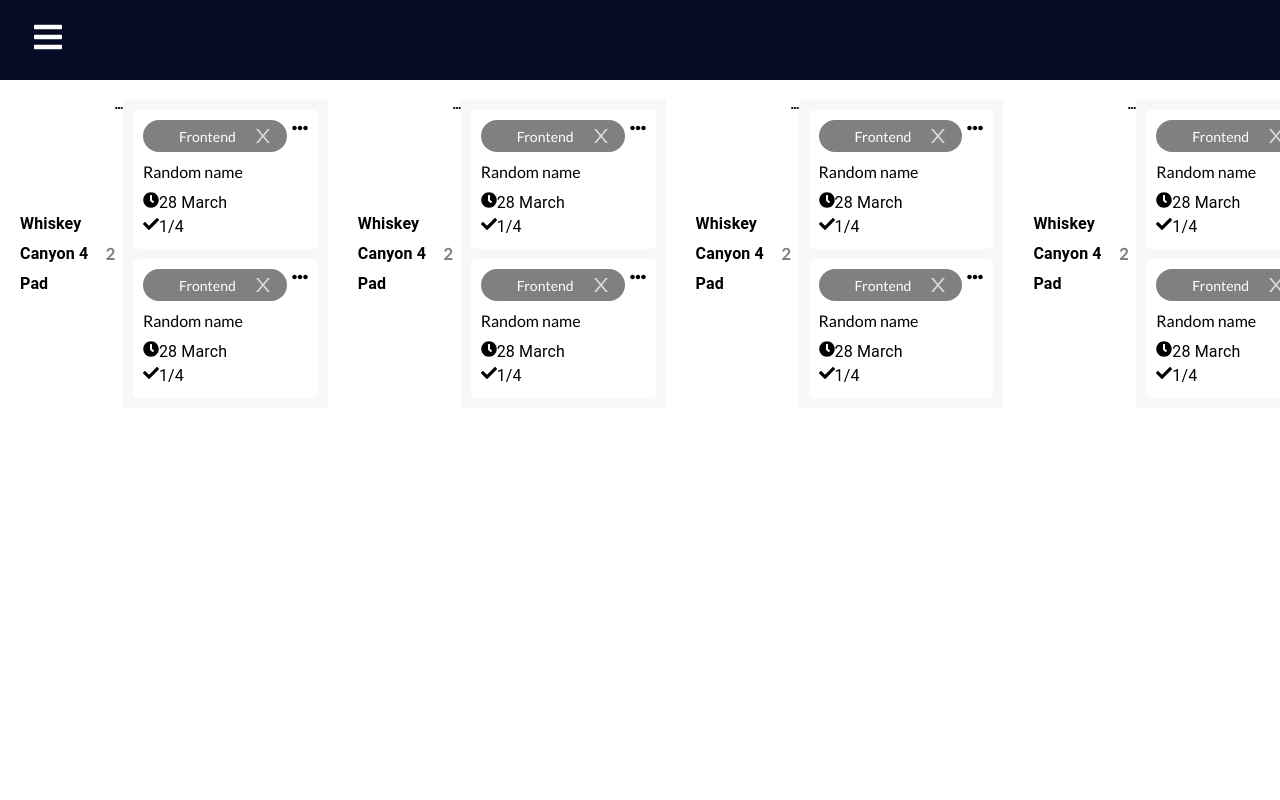
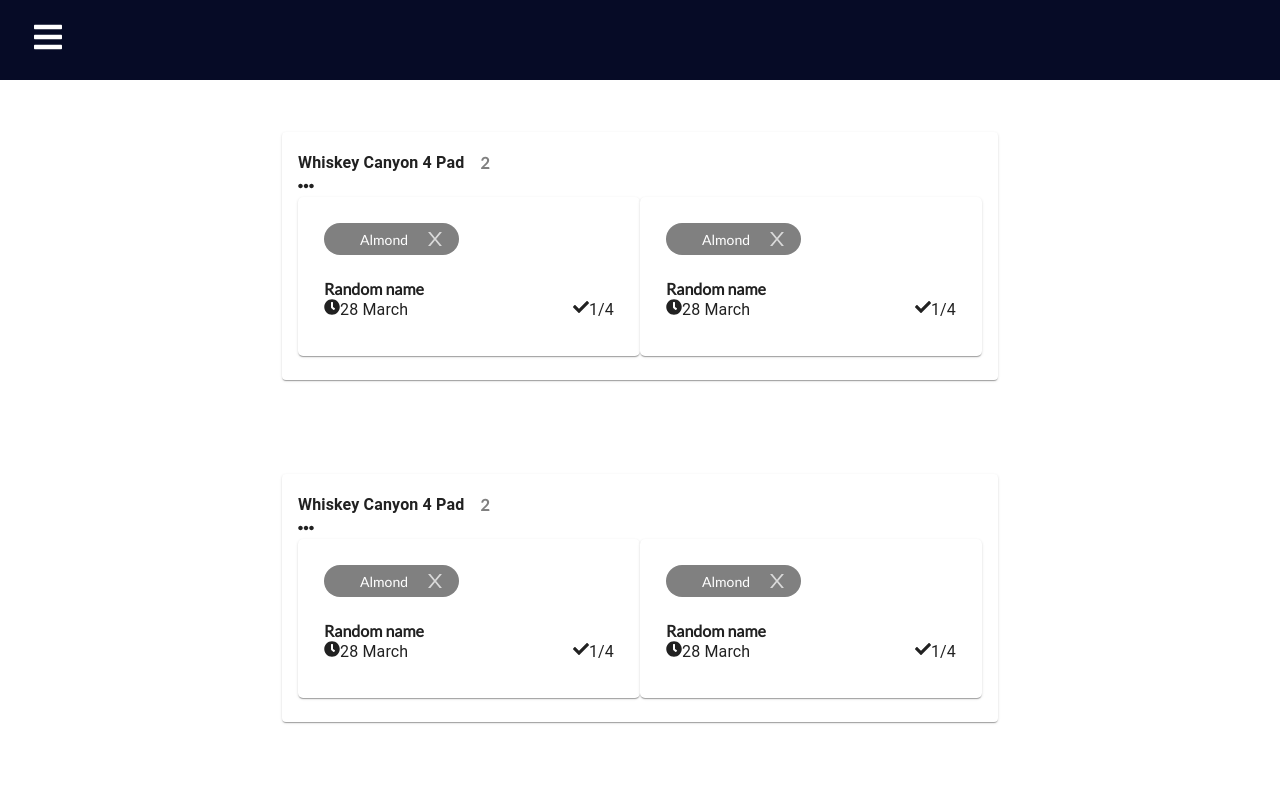
Before and after one commit to martinovicivica22/project_manager_tool_brad, a React (Create React App) app: page /notes in a window 1280 px wide. Shown: the top 800 px of the page. Built offline with nearby package versions, Linux system fonts and the light colour scheme.

Commit message:
new updates from personal

```diff
--- a/src/components/Card/Card.js
+++ b/src/components/Card/Card.js
@@ -2,26 +2,30 @@ import React from "react";
 import * as FaIcons from "react-icons/fa";
 import { Box } from "@mui/system";
 import Chips from "../Chips/Chips";
-import { Typography } from "@mui/material";
+import { Typography, Card, CardContent } from "@mui/material";
+
 
 const CardKB = () => {
   return (
-    <Box
+    <Card
       className="card"
       sx={{
         padding: "10px",
         borderRadius: "5px",
         backgroundColor: "#fff",
         display: "flex",
-        flexDirection: "column",
+
         gap: "10px",
       }}
     >
+      <CardContent>
         <Box
           className="card_top"
           sx={{
             display: "flex",
             gap: "5px",
+            minWidth: '290px',
+            flexDirection: "column",
           }}
         >
           <Box
@@ -30,13 +34,15 @@ const CardKB = () => {
           >
             <Chips />
           </Box>
+          <Box sx={{ opacity: 0, transition: "200ms", ":hover": { opacity: 1 } }}>
           <FaIcons.FaEllipsisH
-          sx={{ opacity: 0, transition: "200ms", ":hover": { opacity: 1 } }}
+
           />
           </Box>
-      <Box className="card_title">Random name</Box>
-      <Box className="card_footer">
-        <Typography>
+        </Box>
+        <Box className="card_title" sx={{fontWeight: 'bold' }}>Random name</Box>
+        <Box className="card_footer" sx={{display: 'flex', justifyContent: 'space-between', alignItems: 'center'}}>
+          <Typography >
             <FaIcons.FaClock />
             28 March
           </Typography>
@@ -45,7 +51,8 @@ const CardKB = () => {
             1/4
           </Typography>
         </Box>
-    </Box>
+      </CardContent>
+    </Card>
   );
 };
 
--- a/src/components/Chips/Chips.js
+++ b/src/components/Chips/Chips.js
@@ -21,7 +21,7 @@ const Chips = (props) => {
         width: "fit-content",
         backgroundColor: "gray",
       }}
-      label="Frontend"
+      label="Almond"
       color="primary"
       onDelete={handleDelete}
       deleteIcon={<AiIcons.AiOutlineClose />}
--- a/src/components/Kanban/Board.js
+++ b/src/components/Kanban/Board.js
@@ -1,4 +1,4 @@
-import { Typography } from "@mui/material";
+import { Card, CardContent, Container, Typography } from "@mui/material";
 import { Box } from "@mui/system";
 import React from "react";
 // import * as AiIcons from "react-icons/ai";
@@ -9,27 +9,38 @@ import "./Board.css";
 
 function Board() {
   return (
-    <Box
+    <Container
       className="board"
+      maxWidth="xl"
       sx={{
+        padding: 4,
         display: "flex",
         flexDirection: "column",
-        gap: "20px",
-        height: "100%",
+        justifyContent: "center",
+        flexWrap: "wrap",
+        alignItems: "center",
+        alignContent: "center",
+
       }}
+      // display="flex"
+      // flexDirection="column"
+      // gap="20px"
+      // height="100%"
+      // width='75%'
     >
-      <Box
+      <Card
         className="board_top"
         sx={{
           display: "flex",
         }}
       >
+        <CardContent>
             <Typography
               className="board_top_title"
               sx={{
                 fontSize: "1rem",
                 lineHeight: "1.875rem",
-            flexGrow: 1,
+                flexGrow: '1',
                 display: "flex",
                 alignItems: "center",
                 fontWeight: "bold",
@@ -40,24 +51,18 @@ function Board() {
                 2
               </Box>
             </Typography>
-
             <FaIcons.FaEllipsisH />
           <Box
-          className="board_cards"
-          sx={{
-            backgroundColor: "#f8f8f8",
-            display: "flex",
-            flexDirection: "column",
-            gap: "10px",
-            padding: "10px",
-            borderBottom: "10px",
-          }}
+          component='div'
+          display='flex'
+          alignItems='space-around'
           >
             <CardKB />
             <CardKB />
           </Box>
-      </Box>
-    </Box>
+        </CardContent>
+      </Card>
+    </Container>
   );
 }
 
--- a/src/components/Kanban/Kanban.js
+++ b/src/components/Kanban/Kanban.js
@@ -5,25 +5,16 @@ import Board from "./Board";
 
 const Kanban = () => {
   return (
-    <Box
-      className="main_app"
-      width="100%"
-      sx={{
-        height: "100vh",
-        display: "flex",
-        flexDirection: "column",
-      }}
-    >
-      <Box
-        className="app_outer"
-        sx={{ flexGrow: 1, width: "100%", overflowX: "auto", padding: "20px" }}
-      >
         <Box
           className="app_boards"
           sx={{
             minWidth: "fit-content",
             display: "flex",
+            flexDirection: 'column',
+            padding: '20px',
             gap: "30px",
+            height: '100%',
+            width: '100%'
           }}
         >
           <Board />
@@ -32,8 +23,6 @@ const Kanban = () => {
           <Board />
           <Board />
         </Box>
-      </Box>
-    </Box>
   );
 };
 
```
Also changed, not shown: 1 other file (tests, documents, lock files or other folders). Lines whose indentation alone changed are shown as unchanged.
